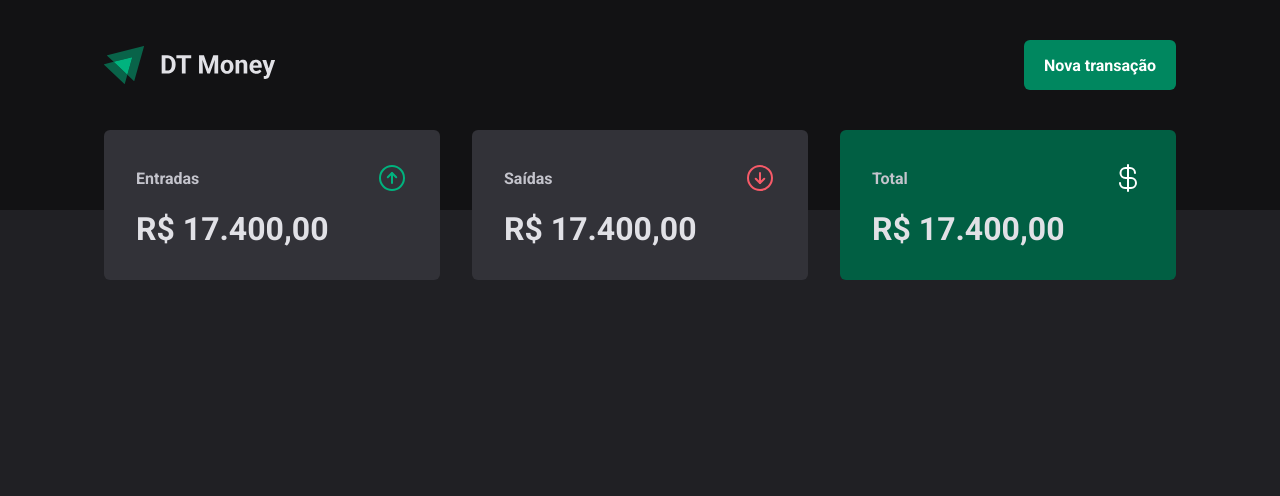
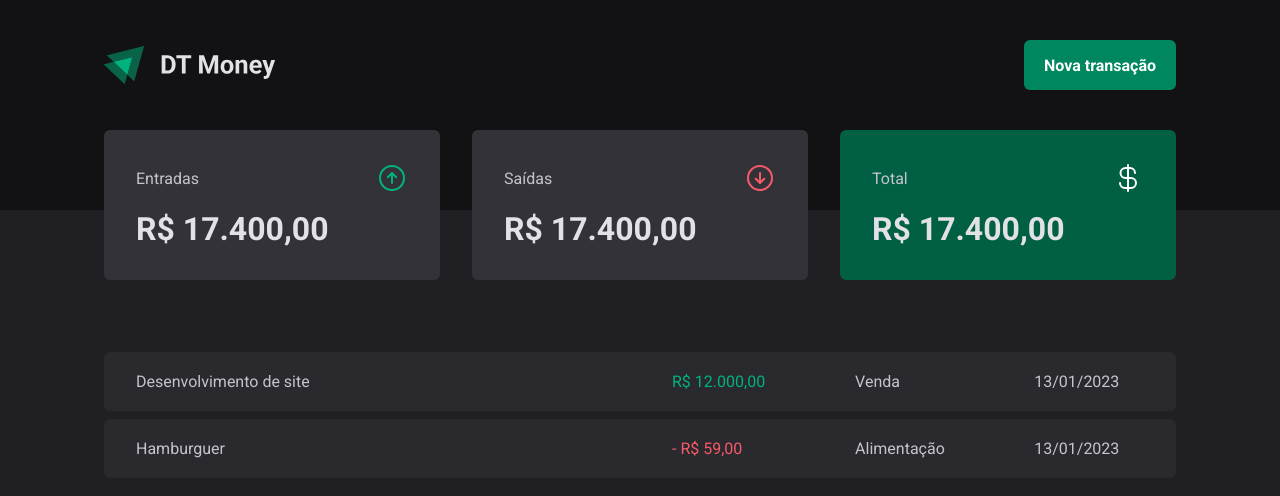
Before and after one commit to JustSpica/dt-money, a React (Vite) app: page / in a window 1280 px wide. Shown: the top 496 px of the page. Built offline with nearby package versions, Linux system fonts and the light colour scheme.

Commit message:
feat: created transaction table in transaction page

```diff
--- a/index.html
+++ b/index.html
@@ -5,7 +5,7 @@
     <link rel="preconnect" href="https://fonts.googleapis.com" />
     <link rel="preconnect" href="https://fonts.gstatic.com" crossorigin />
     <meta name="viewport" content="width=device-width, initial-scale=1.0" />
-    <link href="https://fonts.googleapis.com/css2?family=Roboto:ital,wght@0,700;1,400&display=swap" rel="stylesheet" />
+    <link href="https://fonts.googleapis.com/css2?family=Roboto:wght@400;700&display=swap" rel="stylesheet" />
     <title>DT-Money</title>
   </head>
   <body>
--- a/src/pages/Transactions/index.tsx
+++ b/src/pages/Transactions/index.tsx
@@ -1,10 +1,35 @@
 import { Header, Summary } from "components";
+
+import {
+  PriceHighLight,
+  TransactionsContainer,
+  TransactionsTable,
+} from "./styles";
 
 export function Transactions() {
   return (
     <div>
       <Header />
       <Summary />
+
+      <TransactionsContainer>
+        <TransactionsTable>
+          <tbody>
+            <tr>
+              <td>Desenvolvimento de site</td>
+              <PriceHighLight variant="income">R$ 12.000,00</PriceHighLight>
+              <td>Venda</td>
+              <td>13/01/2023</td>
+            </tr>
+            <tr>
+              <td>Hamburguer</td>
+              <PriceHighLight variant="outcome">- R$ 59,00</PriceHighLight>
+              <td>Alimentação</td>
+              <td>13/01/2023</td>
+            </tr>
+          </tbody>
+        </TransactionsTable>
+      </TransactionsContainer>
     </div>
   );
 }
--- a/src/pages/Transactions/styles.ts
+++ b/src/pages/Transactions/styles.ts
@@ -0,0 +1,55 @@
+import styled, { css, DefaultTheme } from "styled-components";
+
+export const TransactionsContainer = styled.main`
+  width: 100%;
+  max-width: 1120px;
+  margin: 4rem auto 0;
+  padding: 0 1.5rem;
+`;
+
+export const TransactionsTable = styled.table`
+  ${({ theme }) => css`
+    width: 100%;
+    border-collapse: separate;
+    border-spacing: 0 0.5rem;
+
+    color: ${theme["gray-300"]};
+
+    td {
+      padding: 1.25rem 2rem;
+
+      background-color: ${theme["gray-700"]};
+
+      &:first-child {
+        width: 50%;
+
+        border-top-left-radius: 6px;
+        border-bottom-left-radius: 6px;
+      }
+
+      &:last-child {
+        border-top-right-radius: 6px;
+        border-bottom-right-radius: 6px;
+      }
+    }
+  `}
+`;
+
+const priceHighLightModifiers = {
+  income: (theme: DefaultTheme) => css`
+    color: ${theme["green-300"]};
+  `,
+  outcome: (theme: DefaultTheme) => css`
+    color: ${theme["red-300"]};
+  `,
+};
+
+interface PriceHighLightProps {
+  variant: keyof typeof priceHighLightModifiers;
+}
+
+export const PriceHighLight = styled.td<PriceHighLightProps>`
+  ${({ theme, variant }) => css`
+    ${variant && priceHighLightModifiers[variant](theme)}
+  `}
+`;
```
